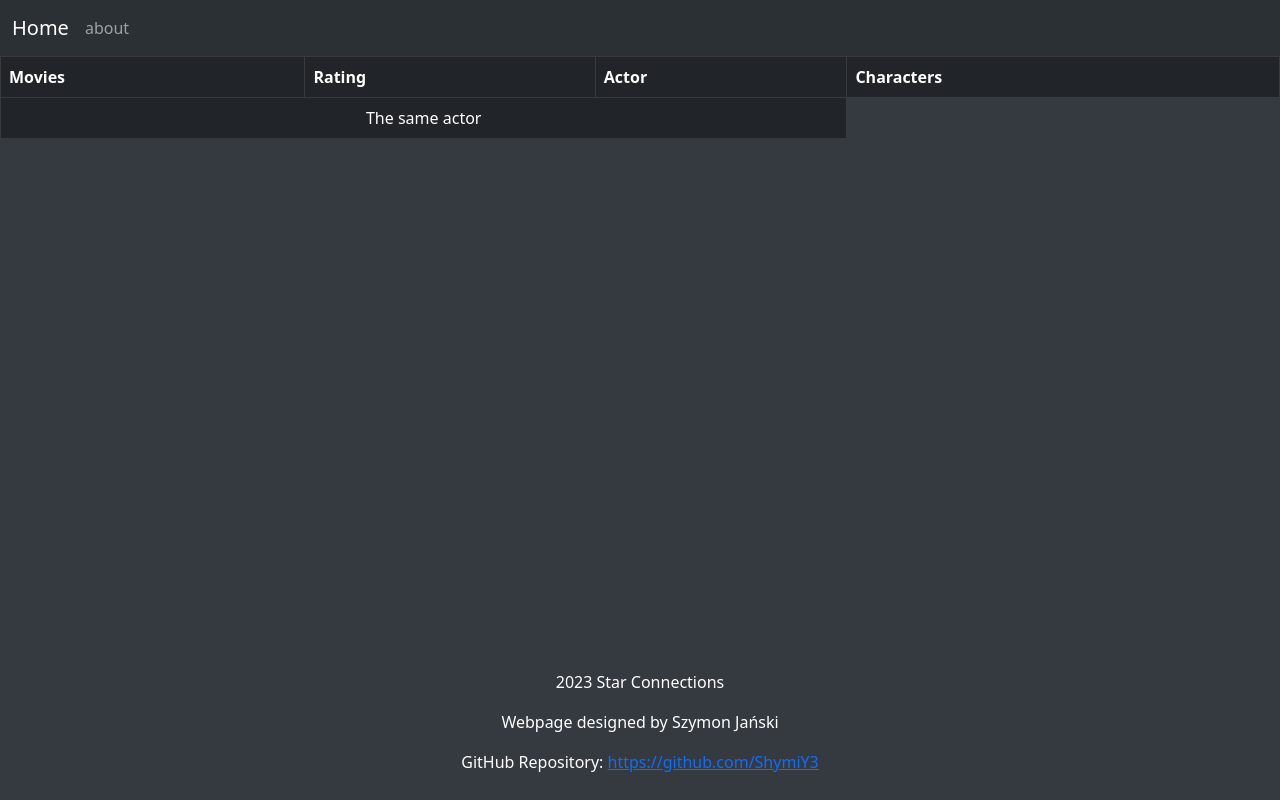
After one commit to ShymiY3/Star-Connections, a Django app: template templates/results.html in a window 1280 px wide. The commit adds this page. Run offline with Django 4.2, Linux system fonts and the light colour scheme; the template is opened without the code that fills it, so the values that code supplies are empty.

Commit message:
More friendly UI

```diff
--- a/Find_Actor/urls.py
+++ b/Find_Actor/urls.py
@@ -1,9 +1,10 @@
 from django.contrib import admin
 from django.urls import path
-from .views import index, choices, results
+from .views import index, choices, results, about
 
 urlpatterns = [
     path('', index, name="index"),
     path('choices/', choices, name="choices"),
     path('results/', results, name="results"),
+    path('about/', about, name="about"),
 ]
--- /dev/null
+++ b/static/script.js
@@ -0,0 +1,13 @@
+// JavaScript function to handle form submission
+document.getElementById('form').addEventListener('submit', function(event) {
+    // Disable the submit button to prevent multiple submissions
+    document.getElementById('button').disabled = true;
+
+    // Display the "calculating" overlay
+    document.getElementById('searching-overlay').style.display = 'block';
+
+    document.getElementById('form').submit();
+
+    // Prevent the default form submission
+    event.preventDefault();
+});
--- /dev/null
+++ b/static/styles.css
@@ -0,0 +1,76 @@
+/* styles.css */
+
+body {
+    background-color: #343a40;
+    color: #fff;
+}
+
+.content-container {
+    margin: 20px;
+}
+
+#searching-overlay {
+    display: none;
+    position: fixed;
+    top: 0;
+    left: 0;
+    width: 100%;
+    height: 100%;
+    background-color: rgba(0, 0, 0, 0.7); /* Slightly darkened background */
+    z-index: 999; /* Ensures the overlay is on top of other content */
+    text-align: center;
+}
+
+#overlay-content {
+    position: absolute;
+    top: 50%;
+    left: 50%;
+    transform: translate(-50%, -50%);
+    background-color: gray; /* Background color for the overlay content */
+    padding: 20px;
+    border-radius: 5px;
+}
+
+.centered-form {
+    display: flex;
+    flex-direction: column;
+    justify-content: center;
+    align-items: center;
+    min-height: 60vh;
+}
+
+/* Limit the form width to 60% of the screen */
+.limited-width {
+    min-width: 60vw;
+    max-width: 80%;
+}
+
+/* Apply margins on both sides */
+.container-with-margins {
+    margin-left: 20%; /* Adjust as needed */
+    margin-right: 20%; /* Adjust as needed */
+}
+
+/* Limit the content width to 60% of the screen */
+.content-about{
+    max-width: 60%;
+    margin: 0 auto; /* Center the content horizontally within the container */
+}
+
+/* Set a minimum height for the wrapper to fill the viewport */
+.wrapper {
+    min-height: calc(100vh - 70px); /* Adjust as needed */
+    padding-bottom: 70px; /* Equal to the footer height */
+    box-sizing: border-box;
+  }
+
+  /* Style your footer */
+  .footer {
+    position: absolute;
+    bottom: 0;
+    width: 100%;
+    background-color: #343a40;
+    color: #fff;
+    text-align: center;
+    padding: 10px 0; /* Add padding for spacing */
+  }
--- a/templates/base.html
+++ b/templates/base.html
@@ -10,60 +10,39 @@
     integrity="sha384-9ndCyUaIbzAi2FUVXJi0CjmCapSmO7SnpJef0486qhLnuZ2cdeRhO02iuK6FUUVM"
     crossorigin="anonymous"
   />
-  <style>
-    body {
-      background-color: #343a40;
-      color: #fff;
-    }
-    .content-container {
-      margin: 20px;
-    }
-
-
-    #calculating-overlay {
-      display: none;
-      position: fixed;
-      top: 0;
-      left: 0;
-      width: 100%;
-      height: 100%;
-      background-color: rgba(0, 0, 0, 0.7); /* Slightly darkened background */
-      z-index: 999; /* Ensures the overlay is on top of other content */
-      text-align: center;
-    }
-
-    #overlay-content {
-      position: absolute;
-      top: 50%;
-      left: 50%;
-      transform: translate(-50%, -50%);
-      background-color: gray; /* Background color for the overlay content */
-      padding: 20px;
-      border-radius: 5px;
-    }
-  </style>
+  <link rel="stylesheet" type="text/css" href="{% static 'styles.css' %}" />
 
   {% block head_content %} {% endblock head_content %}
 </head>
 <body>
   <nav class="navbar sticky-top bg-body-tertiary" data-bs-theme="dark">
     <div class="container-fluid">
-      <a class="navbar-brand" href="../../">Home</a>
+      <a class="navbar-brand" href={% url "index" %}>Home</a>
       <ul class="navbar-nav me-auto mb-2 mb-lg-0">
         <li class="nav-item">
-          <a class="nav-link" href="#">about</a>
+          <a class="nav-link" href={% url "about" %}>about</a>
         </li>
       </ul>
     </div>
   </nav>
-  <div class="content-container">
+  <div id="searching-overlay" style="display: none">
+    <div id="overlay-content">
+      <p>Searching...</p>
+    </div>
+  </div>
+  <div class="wrapper">
     {% block content %} {% endblock content %}
   </div>
-
-  <script
+  <footer class="footer">
+    <p>{% now "Y" %} Star Connections</p>
+    <p>Webpage designed by Szymon Jański</p>
+    <p>GitHub Repository: <a href="https://github.com/ShymiY3" target="_blank">https://github.com/ShymiY3</a></p>
+  </footer>
+    <script
     src="https://cdn.jsdelivr.net/npm/bootstrap@5.3.0/dist/js/bootstrap.bundle.min.js"
     integrity="sha384-geWF76RCwLtnZ8qwWowPQNguL3RmwHVBC9FhGdlKrxdiJJigb/j/68SIy3Te4Bkz"
     crossorigin="anonymous"
   ></script>
+  <script src="{% static 'script.js' %}"></script>
   {% block scripts %} {% endblock scripts %}
 </body>
--- /dev/null
+++ b/templates/results.html
@@ -0,0 +1,67 @@
+{% extends "base.html" %} {% block content %}
+<table class="table  table-bordered table-dark">
+  <thead>
+    <tr>
+      <th>Movies</th>
+      <th>Rating</th>
+      <th>Actor</th>
+      <th>Characters</th>
+    </tr>
+  </thead>
+  <tbody align="center" class='align-middle'>
+    {% comment %} 'movie':movie_info, 'prev_actor':prev_actor_info,
+    'next_actor':next_actor_info, 'prev_characters':"
+    ".join(prev_characters_info), 'next_characters':"
+    ".join(next_characters_info) {% endcomment %}
+    {% if data|length == 0 %}
+    <tr>
+      <td colspan="3">The same actor</td>
+    </tr>
+    {% elif data|length == 1 %}
+    <tr>
+      <td rowspan="2">{{data.0.movie}}</td>
+      <td rowspan="2">{{data.0.rating}}</td>
+      <td>{{data.0.prev_actor}}</td>
+      <td>{{data.0.prev_characters}}</td>
+    </tr>
+    <tr>
+      <td>{{data.0.next_actor}}</td>
+      <td>{{data.0.next_characters}}</td>
+    </tr>
+    {% else %} {% for item in data %}
+     {% if forloop.first %}
+    <tr>
+      <td rowspan="2">{{item.movie}}</td>
+      <td rowspan="2">{{item.rating}}</td>
+      <td>{{item.prev_actor}}</td>
+      <td>{{item.prev_characters}}</td>
+    </tr>
+    <tr>
+      <td rowspan="2">{{item.next_actor}}</td>
+      <td>{{item.next_characters}}</td>
+      </tr>
+    {% elif forloop.last %}
+    <tr>
+      <td rowspan="2">{{item.movie}}</td>
+      <td rowspan="2">{{item.rating}}</td>
+      <td>{{item.prev_characters}}</td>
+    </tr>
+    <tr>
+      <td>{{item.next_actor}}</td>
+      <td>{{item.next_characters}}</td>
+    </tr>
+    {% else %}
+    <tr>
+      <td rowspan="2">{{item.movie}}</td>
+      <td rowspan="2">{{item.rating}}</td>
+      <td>{{item.prev_characters}}</td>
+    </tr>
+    <tr>
+      <td rowspan="2">{{item.next_actor}}</td>
+      <td>{{item.next_characters}}</td>
+    </tr>
+    {% endif %} {% endfor %} {% endif %}
+  </tbody>
+</table>
+
+{% endblock content %}
```
Also changed, not shown: Find_Actor/forms.py (+4 -4 lines), Find_Actor/models.py (+4 -4 lines), Find_Actor/utils.py (added, +52 -0 lines), Find_Actor/views.py (+27 -24 lines), find_actors.py (+6 -11 lines), templates/about.html (added, +19 -0 lines), templates/choices.html (+14 -5 lines), templates/index.html (+15 -21 lines), cast.csv (added).
